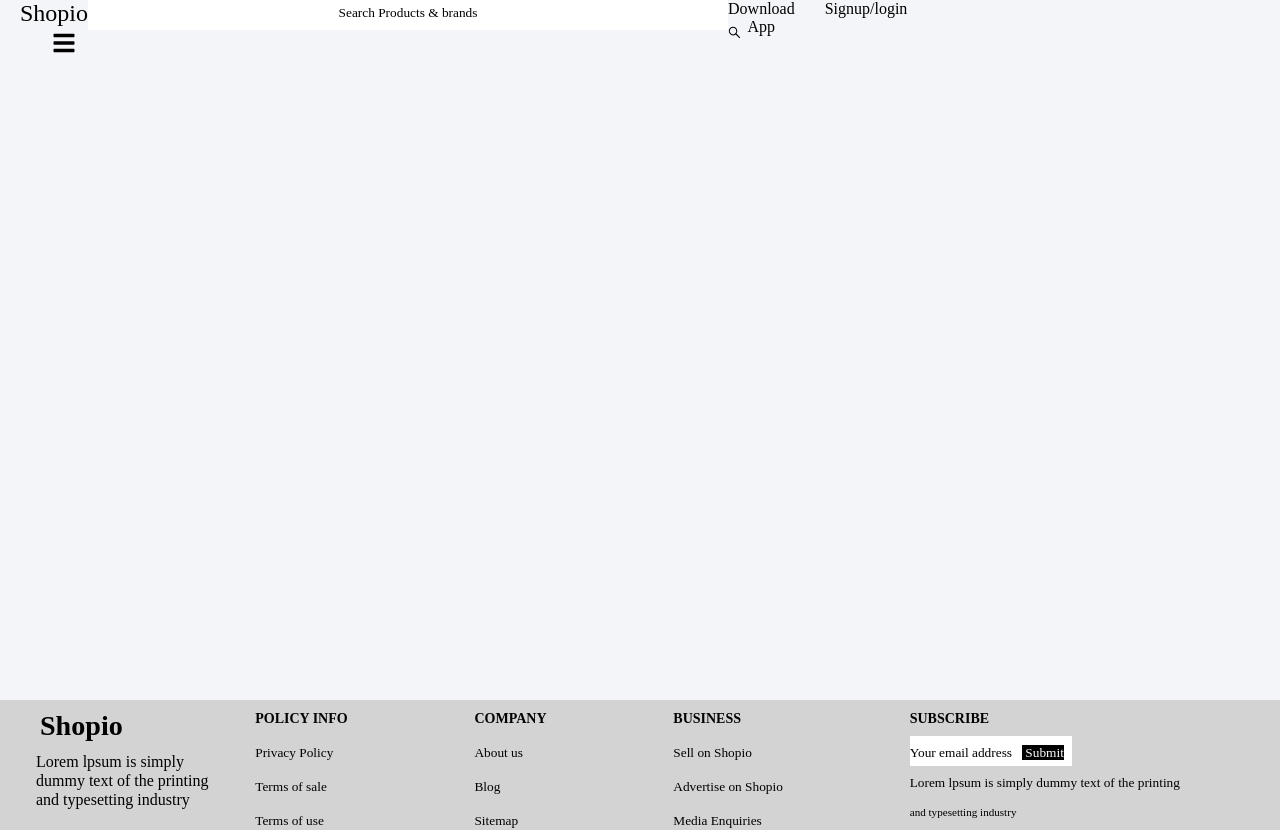
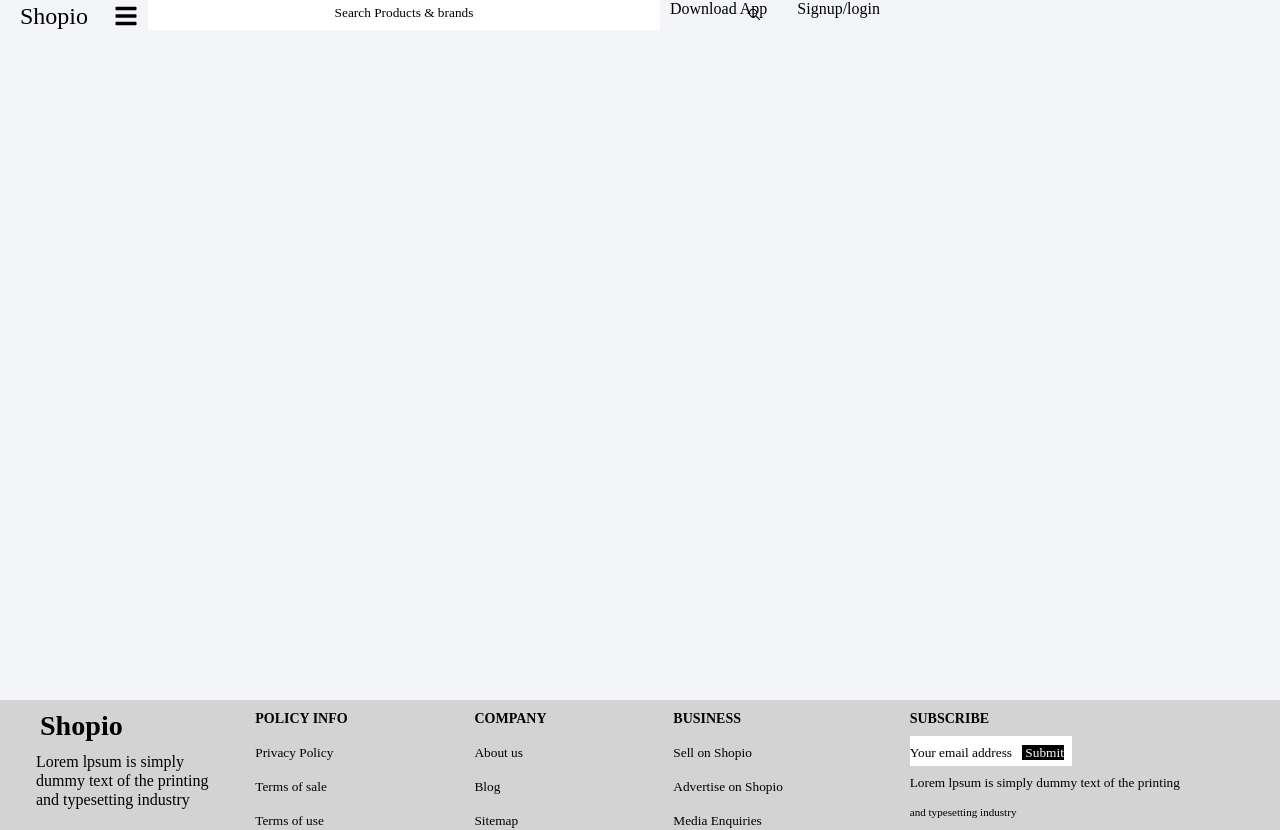
Before and after one commit to HadranielAmon/test-app-header-and-footer, a React (Create React App) app: page / in a window 1280 px wide. Shown: the top 830 px of the page. Built offline with nearby package versions, Linux system fonts and the light colour scheme.

Commit message:
changed icon  position

```diff
--- a/src/body/body.css
+++ b/src/body/body.css
@@ -56,7 +56,7 @@ a{
 
 }
 .nav__search-icon{
-    width: 50%;
+    width: 40%;
     height: 30px;
     background-color: white;
 
@@ -69,8 +69,8 @@ a{
     font-size: small;
     margin-left: 100px;
     position: relative;
-    top: 2px;
-    left: 220px;
+    top: -7px;
+    left: 200px;
 
 
 
```
